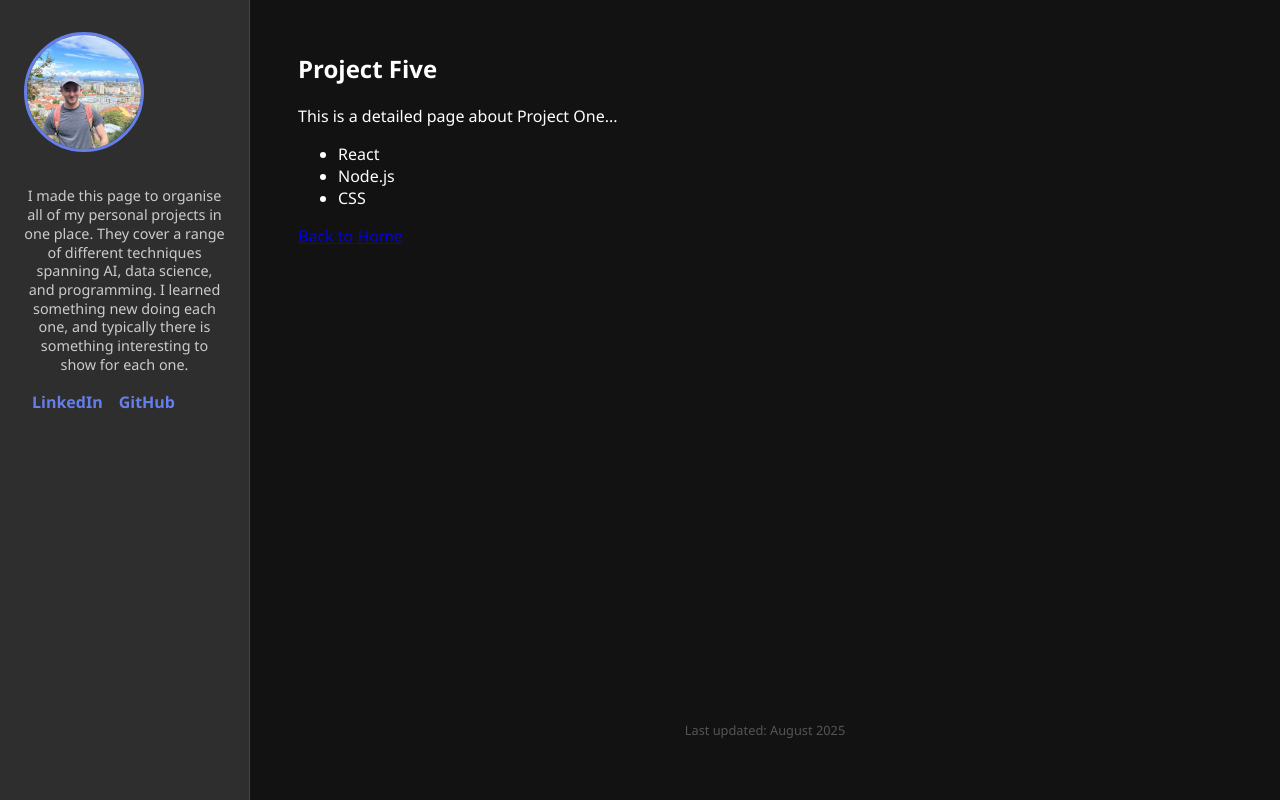
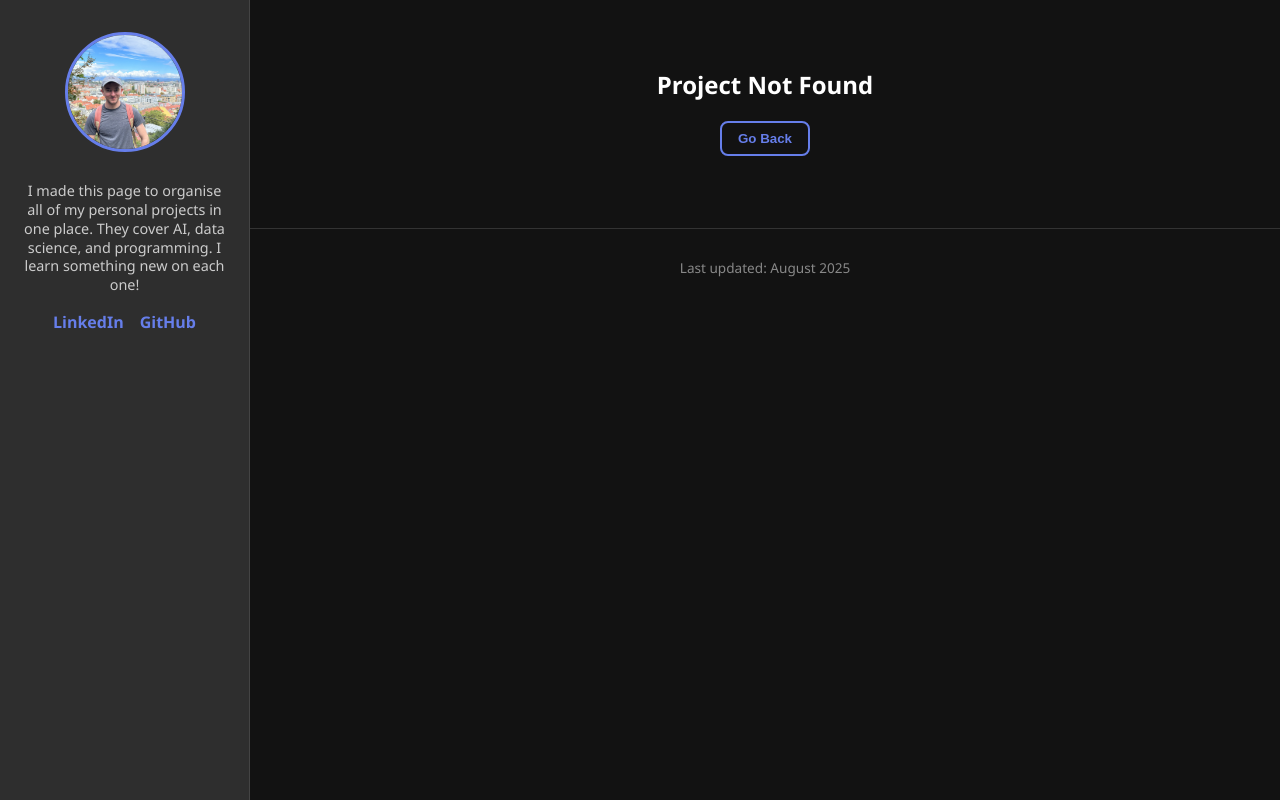
Before and after one commit to james-hughes1/james-hughes-projects, a React (Create React App) app: page /project/project-five in a window 1280 px wide. Built offline with nearby package versions, Linux system fonts and the light colour scheme.

Commit message:
Feat: Cool Hero Landing.

```diff
--- a/src/App.css
+++ b/src/App.css
@@ -2,13 +2,11 @@
 * {
   box-sizing: border-box;
 }
-
 body, html, #root {
   margin: 0;
   padding: 0;
   height: 100%;
   font-family: 'Segoe UI', Tahoma, Geneva, Verdana, sans-serif;
-  background: linear-gradient(135deg, #667eea 0%, #764ba2 100%);
   color: #fff;
   overflow-x: hidden;
 }
@@ -21,7 +19,7 @@ body, html, #root {
   overflow: hidden;
 }
 
-/* Sidebar flush to left */
+/* Sidebar */
 .sidebar {
   width: 250px;
   background: #2e2e2e;
@@ -30,9 +28,27 @@ body, html, #root {
   flex-direction: column;
   align-items: center;
   border-right: 1px solid #444;
+  position: fixed;
+  top: 0;
+  left: 0;
+  bottom: 0;
+  z-index: 1000;
+  transition: transform 0.3s ease;
 }
 
-.sidebar img {
+.sidebar .close-btn {
+  display: none;
+  position: absolute;
+  top: 1rem;
+  right: 1rem;
+  background: transparent;
+  border: none;
+  color: white;
+  font-size: 2rem;
+  cursor: pointer;
+}
+
+.sidebar img.profile-pic {
   width: 120px;
   height: 120px;
   border-radius: 50%;
@@ -61,210 +77,200 @@ body, html, #root {
   color: #fff;
 }
 
-/* Main content takes remaining space */
+/* Main content */
 .main-content {
+  margin-left: 250px;
   flex-grow: 1;
-  display: flex;
-  flex-direction: column;
+  background: #121212;
   overflow-y: auto;
-  background: #121212;
-  padding: 2rem 3rem;
+  height: 100vh;
+  padding: 0;
 }
 
-/* Footer small */
-footer {
-  color: #555;
-  font-size: 0.8rem;
-  text-align: center;
-  padding: 1rem 0;
-  margin-top: auto;
-  user-select: none;
-}
-
-/* === Hero Section === */
+/* Hero Section */
 .hero {
+  height: 100vh;
   position: relative;
-  height: 100vh;
-  width: 100%;
+  background:
+    linear-gradient(to bottom, rgba(0,0,0,0) 0%, rgba(0,0,0,1) 90%),
+    url("../public/ide-background.jpg") center/cover no-repeat fixed;
   display: flex;
   justify-content: center;
   align-items: center;
-  text-align: center;
+  font-size: 4rem;
+  font-weight: 700;
   color: white;
-  font-weight: 700;
-  font-size: 4rem;
-  padding: 0 1rem;
-  background: url("../public/ide-background.jpg") center/cover no-repeat fixed;
-  background-attachment: fixed;
-  z-index: 1;
 }
 
-.hero::before {
-  content: "";
+/* Hamburger Button */
+.hamburger-btn {
+  display: none;
   position: fixed;
-  top: 0; left: 0; right: 0; bottom: 0;
-  background: black;
-  pointer-events: none;
-  opacity: var(--fade-opacity, 0);
-  transition: opacity 0.3s ease-out;
-  z-index: 2;
+  top: 1rem;
+  left: 1rem;
+  background: transparent;
+  border: none;
+  font-size: 2.5rem;
+  color: white;
+  z-index: 1100;
+  cursor: pointer;
 }
 
-.main-content {
-  background: #121212;
+/* Projects Section */
+.projects-section {
   padding: 2rem 3rem;
-  color: white;
+  background: black;
   min-height: 100vh;
-  position: relative;
-  z-index: 3;
-}
-
-/* === Projects Section === */
-.projects-section {
-  margin-top: 4rem;
 }
 
 .projects-grid {
   display: grid;
   grid-template-columns: repeat(3, 1fr);
   gap: 1.5rem;
-  margin-top: 1.5rem;
-}
-
-@media (max-width: 1024px) {
-  .projects-grid {
-    grid-template-columns: repeat(2, 1fr);
-  }
-}
-
-@media (max-width: 640px) {
-  .projects-grid {
-    grid-template-columns: 1fr;
-  }
 }
 
 .project-card {
   position: relative;
-  min-width: 300px;
-  height: 400px;
-  background: #222;
+  background-size: cover;
+  background-position: center;
+  color: white;
+  border: none;
   border-radius: 15px;
+  padding: 1.5rem;
+  cursor: pointer;
   overflow: hidden;
-  cursor: pointer;
-  box-shadow: 0 8px 20px rgba(0,0,0,0.6);
+  text-align: left;
+  transition: transform 0.3s ease;
   display: flex;
   flex-direction: column;
   justify-content: flex-end;
-  padding: 1.5rem;
-  color: #fff;
-  transition: transform 0.3s ease;
+}
+
+.project-card .overlay {
+  position: absolute;
+  top: 0; left: 0; right: 0; bottom: 0;
+  background: linear-gradient(to top, rgba(0,0,0,0.7), transparent);
+  pointer-events: none;
+  border-radius: 15px;
+}
+
+.project-card h3, .project-card p {
+  position: relative;
+  z-index: 1;
 }
 
 .project-card:hover {
   transform: translateY(-10px);
 }
 
-.project-card .bg-image {
-  position: absolute;
-  top: 0; left: 0; right: 0; bottom: 0;
-  background-size: cover;
-  background-position: center;
-  filter: brightness(0.3);
-  z-index: 0;
-  transition: filter 0.3s ease;
-}
-
-.project-card:hover .bg-image {
-  filter: brightness(0.5);
-}
-
-.project-card h3 {
-  position: relative;
-  margin: 0 0 0.5rem;
-  z-index: 1;
-  font-size: 1.8rem;
-}
-
-.project-card p {
-  position: relative;
-  margin: 0 0 0.75rem;
-  z-index: 1;
-  font-size: 1rem;
-  color: #ddd;
-}
-
-.project-card .tech-stack {
-  position: relative;
-  font-size: 0.9rem;
-  color: #aaa;
-  z-index: 1;
-}
-
-.project-card .btn {
-  position: relative;
-  margin-top: auto;
-  align-self: flex-start;
-  background: #667eea;
-  color: white;
-  padding: 0.4rem 1rem;
-  border-radius: 8px;
-  text-decoration: none;
-  font-weight: 600;
-  transition: background 0.3s ease;
-  z-index: 1;
-}
-
-.project-card .btn:hover {
-  background: #5468d4;
-}
-
-/* Hide hamburger and close buttons on desktop */
-.hamburger-btn {
-  display: none;
-}
-
-.close-btn {
-  display: none;
-}
-
-/* === Mobile styles === */
+/* Responsive - Mobile */
 @media (max-width: 768px) {
   .sidebar {
+    transform: translateX(-100%);
+    width: 100%;
+    height: 100vh;
+    border-right: none;
+    background: #111;
     position: fixed;
     top: 0;
-    left: -100%;
-    width: 100%;
-    height: 100%;
-    background: #111;
-    transition: left 0.3s ease;
-    z-index: 1000;
+    left: 0;
+    padding: 3rem 2rem;
+    z-index: 1200;
   }
 
   .sidebar.open {
-    left: 0;
+    transform: translateX(0);
+  }
+
+  .sidebar .close-btn {
+    display: block;
+  }
+
+  .main-content {
+    margin-left: 0;
+    height: 100vh;
+    overflow-y: auto;
   }
 
   .hamburger-btn {
     display: block;
-    position: fixed;
-    top: 1rem;
-    left: 1rem;
-    background: transparent;
-    color: white;
-    border: none;
-    font-size: 2rem;
-    z-index: 1100;
-    cursor: pointer;
   }
 
-  .close-btn {
-    display: block;
-    position: absolute;
-    top: 1rem;
-    right: 1rem;
-    background: transparent;
-    color: white;
-    border: none;
-    font-size: 2rem;
+  .projects-grid {
+    grid-template-columns: 1fr;
+    padding: 0 1rem;
+  }
+
+  .projects-section {
+    padding: 2rem 1rem;
   }
 }
+
+.project-detail-container {
+  height: 100vh; /* or any fixed height */
+  overflow-y: auto;
+}
+
+.project-detail {
+  padding: 2rem;
+  color: white;
+  max-width: 900px;
+  margin: 0 auto;
+}
+
+.project-detail h1 {
+  margin-bottom: 1rem;
+  font-size: 2.5rem;
+  font-weight: 700;
+}
+
+.project-image {
+  width: 100%;
+  border-radius: 12px;
+  margin-bottom: 1.5rem;
+  object-fit: cover;
+}
+
+.project-details {
+  white-space: pre-wrap;        /* Preserve line breaks */
+  word-break: break-word;       /* Break long words if needed */
+  overflow-wrap: break-word;    /* Same as above, for better browser support */
+  line-height: 1.6;
+  font-size: 1.1rem;
+  color: #ddd;
+  max-width: 100%;
+}
+
+.back-btn {
+  display: inline-block;
+  background-color: transparent;
+  border: 2px solid #667eea;
+  color: #667eea;
+  padding: 0.5rem 1rem;
+  border-radius: 8px;
+  cursor: pointer;
+  font-weight: 600;
+  margin-bottom: 1.5rem;
+  transition: background-color 0.3s, color 0.3s;
+}
+
+.back-btn:hover {
+  background-color: #667eea;
+  color: white;
+}
+
+.project-detail.not-found {
+  text-align: center;
+  padding: 3rem 2rem;
+}
+
+.footer {
+  text-align: center;
+  padding: 1rem 0;
+  font-size: 0.85rem;
+  color: #888;
+  background-color: transparent;
+  user-select: none;
+  border-top: 1px solid #333;
+  margin-top: auto;
+}
--- a/src/App.js
+++ b/src/App.js
@@ -13,10 +13,7 @@ function App() {
       <Sidebar open={sidebarOpen} onClose={() => setSidebarOpen(false)} />
       <main className="main-content">
         <Routes>
-          <Route
-            path="/"
-            element={<Home onOpenSidebar={() => setSidebarOpen(true)} />}
-          />
+          <Route path="/" element={<Home onOpenSidebar={() => setSidebarOpen(true)} />} />
           <Route path="/project/:projectId" element={<ProjectDetail />} />
         </Routes>
         <Footer />
--- a/src/components/Sidebar.js
+++ b/src/components/Sidebar.js
@@ -3,24 +3,18 @@ import React from "react";
 export default function Sidebar({ open, onClose }) {
   return (
     <aside className={`sidebar ${open ? "open" : ""}`}>
-      {/* Close button - only on mobile */}
-      <button className="close-btn" onClick={onClose}>
+      <button className="close-btn" onClick={onClose} aria-label="Close sidebar">
         ✕
       </button>
-
-      <div className="sidebar-content">
-        <img src="/ljubljana_castle.jpg" alt="Me" className="profile-pic" />
-        <p className="bio">I made this page to organise all of my personal projects in one place.
-        They cover a range of different techniques spanning AI, data science, and programming.
-        I learned something new doing each one, and typically there is something interesting to show for each one.</p>
-        <div className="links">
-            <a href="https://linkedin.com/in/jameshughes-1" target="_blank" rel="noreferrer">
-            LinkedIn
-            </a>
-            <a href="https://github.com/james-hughes1" target="_blank" rel="noreferrer">
-            GitHub
-            </a>
-        </div>
+      <img src="/ljubljana_castle.jpg" alt="Me" className="profile-pic" />
+      <p className="bio">
+        I made this page to organise all of my personal projects in one place.
+        They cover AI, data science, and programming. I learn something new on
+        each one!
+      </p>
+      <div className="links">
+        <a href="https://linkedin.com/in/jameshughes-1" target="_blank" rel="noreferrer">LinkedIn</a>
+        <a href="https://github.com/james-hughes1" target="_blank" rel="noreferrer">GitHub</a>
       </div>
     </aside>
   );
--- a/src/data/projects.js
+++ b/src/data/projects.js
@@ -1,57 +1,36 @@
-// src/data/projects.js
-
 const projects = [
   {
-    id: "project-one",
-    title: "Project One",
-    description: "A cool app that does amazing things.",
-    tech: ["React", "Node.js", "CSS"],
-    details: `This is a detailed page about Project One...`,
-    image:
-      "https://images.unsplash.com/photo-1506744038136-46273834b3fb?auto=format&fit=crop&w=600&q=80",
+    id: "project-1",
+    title: "AI Chatbot",
+    description: "A smart AI chatbot using NLP.",
+    techStack: "React, Python, TensorFlow",
+    imageUrl: "https://images.unsplash.com/photo-1519389950473-47ba0277781c?auto=format&fit=crop&w=800&q=80",
+    details: "Here's how I did it.wwwwwwwwwwwwwwwwwwwwwwwwwwwwww.wwwwwwwwwwwwwwwwwwwwwwwwwwwwww.wwwwwwwwwwwwwwwwwwwwwwwwwwwwww.wwwwwwwwwwwwwwwwwwwwwwwwwwwwww.wwwwwwwwwwwwwwwwwwwwwwwwwwwwww.wwwwwwwwwwwwwwwwwwwwwwwwwwwwww.wwwwwwwwwwwwwwwwwwwwwwwwwwwwww.wwwwwwwwwwwwwwwwwwwwwwwwwwwwww.wwwwwwwwwwwwwwwwwwwwwwwwwwwwww.wwwwwwwwwwwwwwwwwwwwwwwwwwwwww.wwwwwwwwwwwwwwwwwwwwwwwwwwwwww.wwwwwwwwwwwwwwwwwwwwwwwwwwwwww.wwwwwwwwwwwwwwwwwwwwwwwwwwwwww.wwwwwwwwwwwwwwwwwwwwwwwwwwwwww.wwwwwwwwwwwwwwwwwwwwwwwwwwwwww.wwwwwwwwwwwwwwwwwwwwwwwwwwwwww.wwwwwwwwwwwwwwwwwwwwwwwwwwwwww.wwwwwwwwwwwwwwwwwwwwwwwwwwwwww.wwwwwwwwwwwwwwwwwwwwwwwwwwwwww.wwwwwwwwwwwwwwwwwwwwwwwwwwwwww.wwwwwwwwwwwwwwwwwwwwwwwwwwwwww.wwwwwwwwwwwwwwwwwwwwwwwwwwwwww.wwwwwwwwwwwwwwwwwwwwwwwwwwwwww.wwwwwwwwwwwwwwwwwwwwwwwwwwwwww.wwwwwwwwwwwwwwwwwwwwwwwwwwwwww.wwwwwwwwwwwwwwwwwwwwwwwwwwwwww.wwwwwwwwwwwwwwwwwwwwwwwwwwwwww.wwwwwwwwwwwwwwwwwwwwwwwwwwwwww.wwwwwwwwwwwwwwwwwwwwwwwwwwwwww.wwwwwwwwwwwwwwwwwwwwwwwwwwwwww.wwwwwwwwwwwwwwwwwwwwwwwwwwwwww.wwwwwwwwwwwwwwwwwwwwwwwwwwwwww.wwwwwwwwwwwwwwwwwwwwwwwwwwwwww.wwwwwwwwwwwwwwwwwwwwwwwwwwwwww.wwwwwwwwwwwwwwwwwwwwwwwwwwwwww.wwwwwwwwwwwwwwwwwwwwwwwwwwwwww.wwwwwwwwwwwwwwwwwwwwwwwwwwwwww.wwwwwwwwwwwwwwwwwwwwwwwwwwwwww.wwwwwwwwwwwwwwwwwwwwwwwwwwwwww.wwwwwwwwwwwwwwwwwwwwwwwwwwwwww.wwwwwwwwwwwwwwwwwwwwwwwwwwwwww.wwwwwwwwwwwwwwwwwwwwwwwwwwwwww.wwwwwwwwwwwwwwwwwwwwwwwwwwwwww"
   },
-
   {
-    id: "project-two",
-    title: "Project Two",
-    description: "Another cool app that does amazing things.",
-    tech: ["React", "Node.js", "CSS"],
-    details: `This is a detailed page about Project One...`,
-    image:
-      "https://images.unsplash.com/photo-1506744038136-46273834b3fb?auto=format&fit=crop&w=600&q=80",
+    id: "project-2",
+    title: "Weather App",
+    description: "Real-time weather forecasts with an elegant UI.",
+    techStack: "React, OpenWeather API",
+    imageUrl: "https://images.unsplash.com/photo-1506744038136-46273834b3fb?auto=format&fit=crop&w=800&q=80",
+    details: "Here's how I did it."
   },
-
   {
-    id: "project-three",
-    title: "Project Three",
-    description: "A cool app that does amazing things.",
-    tech: ["React", "Node.js", "CSS"],
-    details: `This is a detailed page about Project One...`,
-    image:
-      "https://images.unsplash.com/photo-1506744038136-46273834b3fb?auto=format&fit=crop&w=600&q=80",
+    id: "project-3",
+    title: "Personal Blog",
+    description: "A clean and simple personal blogging platform.",
+    techStack: "Next.js, Markdown",
+    imageUrl: "https://images.unsplash.com/photo-1504384308090-c894fdcc538d?auto=format&fit=crop&w=800&q=80",
+    details: "Here's how I did it."
   },
-
   {
-    id: "project-four",
-    title: "Project Four",
-    description: "Another cool app that does amazing things.",
-    tech: ["React", "Node.js", "CSS"],
-    details: `This is a detailed page about Project One...`,
-    image:
-      "https://images.unsplash.com/photo-1506744038136-46273834b3fb?auto=format&fit=crop&w=600&q=80",
-  },
-
-  {
-    id: "project-five",
-    title: "Project Five",
-    description: "A cool app that does amazing things.",
-    tech: ["React", "Node.js", "CSS"],
-    details: `This is a detailed page about Project One...`,
-    image:
-      "https://images.unsplash.com/photo-1506744038136-46273834b3fb?auto=format&fit=crop&w=600&q=80",
-  },
-
-  // add more projects here
+    id: "project-4",
+    title: "Recipe Finder",
+    description: "Search and save your favorite recipes.",
+    techStack: "Vue, REST API",
+    imageUrl: "https://images.unsplash.com/photo-1504674900247-0877df9cc836?auto=format&fit=crop&w=800&q=80",
+    details: "Here's how I did it."
+  }
 ];
 
 export default projects;
--- a/src/pages/Home.js
+++ b/src/pages/Home.js
@@ -1,25 +1,34 @@
 import React from "react";
-import Hero from "../components/Hero";
-import ProjectCard from "../components/ProjectCard";
+import { useNavigate } from "react-router-dom";
 import projects from "../data/projects";
 
 export default function Home({ onOpenSidebar }) {
+  const navigate = useNavigate();
+
   return (
     <>
-      <button
-        className="hamburger-btn"
-        onClick={onOpenSidebar}
-        aria-label="Open sidebar"
-      >
+      <button className="hamburger-btn" onClick={onOpenSidebar} aria-label="Open sidebar">
         &#9776;
       </button>
 
-      <Hero />
+      <section className="hero">
+        <h1>Project Portfolio</h1>
+      </section>
 
       <section className="projects-section">
         <div className="projects-grid">
-          {projects.map((project) => (
-            <ProjectCard key={project.id} project={project} />
+          {projects.map(({ id, title, description, imageUrl }) => (
+            <button
+              key={id}
+              className="project-card"
+              style={{ backgroundImage: `url(${imageUrl})` }}
+              onClick={() => navigate(`/project/${id}`)}
+              aria-label={`View details for ${title}`}
+            >
+              <div className="overlay" />
+              <h3>{title}</h3>
+              <p>{description}</p>
+            </button>
           ))}
         </div>
       </section>
--- a/src/pages/ProjectDetail.js
+++ b/src/pages/ProjectDetail.js
@@ -1,23 +1,38 @@
 import React from "react";
-import { useParams, Link } from "react-router-dom";
+import { useParams, useNavigate } from "react-router-dom";
 import projects from "../data/projects";
 
 export default function ProjectDetail() {
   const { projectId } = useParams();
+  const navigate = useNavigate();
+
   const project = projects.find((p) => p.id === projectId);
 
-  if (!project) return <p>Project not found</p>;
+  if (!project) {
+    return (
+      <div className="project-detail not-found">
+        <h2>Project Not Found</h2>
+        <button className="back-btn" onClick={() => navigate(-1)}>
+          Go Back
+        </button>
+      </div>
+    );
+  }
 
   return (
-    <section className="project-detail">
-      <h2>{project.title}</h2>
-      <p>{project.details}</p>
-      <ul>
-        {project.tech.map((tech) => (
-          <li key={tech}>{tech}</li>
-        ))}
-      </ul>
-      <Link to="/" className="btn small">Back to Home</Link>
-    </section>
+    <div className="project-detail-container">
+      <div className="project-detail">
+        <button className="back-btn" onClick={() => navigate(-1)}>
+          ← Back
+        </button>
+        <h1>{project.title}</h1>
+        <img
+          src={project.imageUrl}
+          alt={project.title}
+          className="project-image"
+        />
+        <p className="project-details">{project.details}</p>
+      </div>
+    </div>
   );
 }
```
